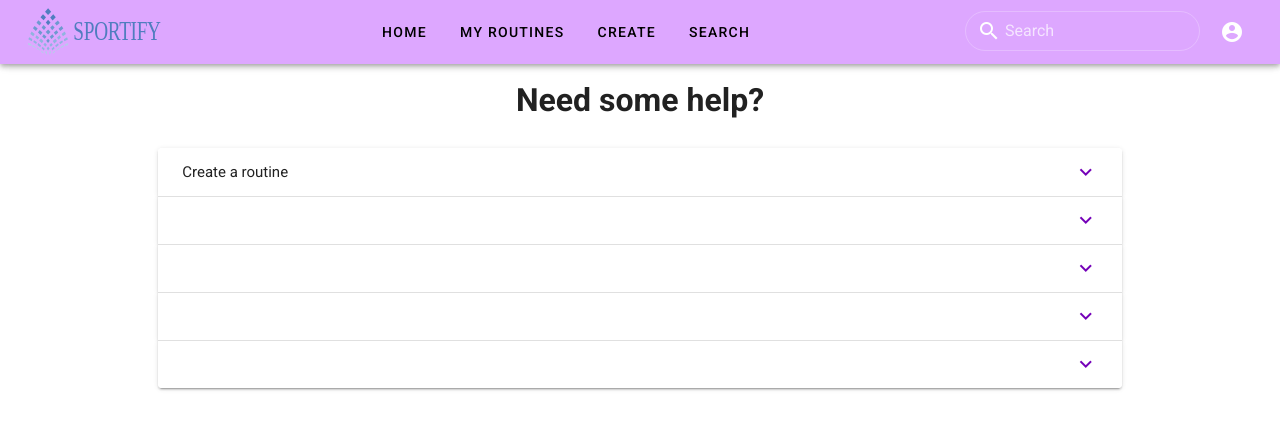
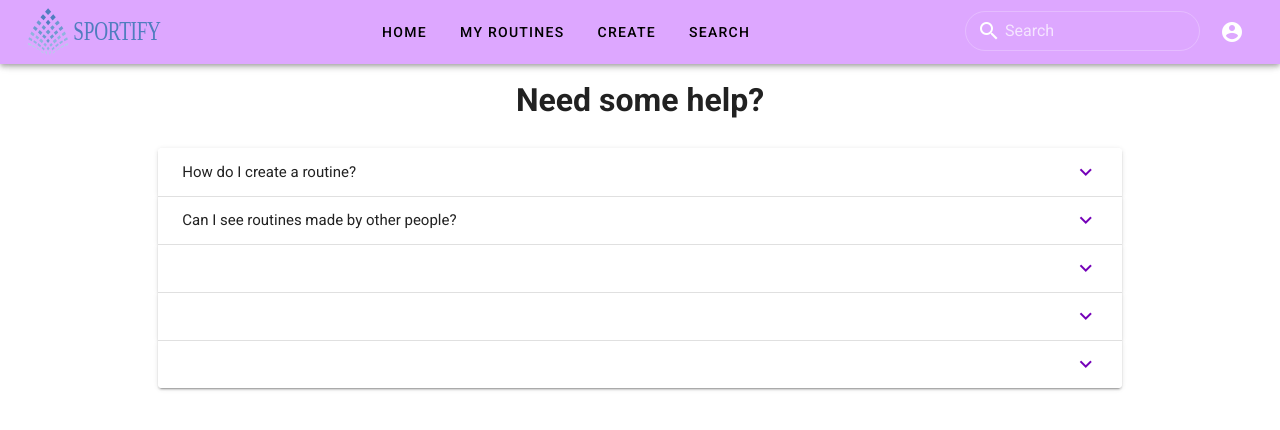
Before and after one commit to sebitokazu/sportify-web, a Vue app: page /help in a window 1280 px wide. Shown: the top 430 px of the page. Built offline with nearby package versions, Linux system fonts and the light colour scheme.

Commit message:
timeline for help description

```diff
--- /dev/null
+++ b/src/components/HelpDescription.vue
@@ -0,0 +1,27 @@
+<template>
+    <v-timeline>
+        <v-timeline-item
+            v-for="(text, i) in steps"
+            :key="i"
+            :class="i % 2 == 0 ? undefined : 'text-right'"
+            color="secondary"
+            :icon="i == steps.length - 1 ? 'check' : 'arrow_downward'"
+            fill-dot
+        >
+            {{ text }}
+        </v-timeline-item>
+    </v-timeline>
+</template>
+
+<script>
+export default {
+    name: "HelpDescription",
+    props: {
+        steps: {
+            type: Array
+        }
+    }
+};
+</script>
+
+<style></style>
--- a/src/views/HelpView.vue
+++ b/src/views/HelpView.vue
@@ -24,7 +24,11 @@
                                     </template>
                                 </v-expansion-panel-header>
                                 <v-expansion-panel-content>
-                                    {{ item.description }}
+                                    <template>
+                                        <HelpDescription
+                                            :steps="item.description"
+                                        />
+                                    </template>
                                 </v-expansion-panel-content>
                             </v-expansion-panel>
                         </v-expansion-panels>
@@ -37,15 +41,28 @@
 
 <script>
 import NavBar from "@/components/NavBar";
+import HelpDescription from "@/components/HelpDescription";
 export default {
     name: "HelpView",
     components: {
-        NavBar
+        NavBar,
+        HelpDescription
     },
     data: () => ({
         helpItems: [
-            { title: "Create a routine", description: "Go to Create -> ..." },
-            { title: "", description: "" },
+            {
+                title: "How do I create a routine?",
+                description: [
+                    "Go to Create",
+                    "Set up your routine on left side",
+                    "Pick exercises on the right side",
+                    "Voila!"
+                ]
+            },
+            {
+                title: "Can I see routines made by other people?",
+                description: ["Of course! Go to explore", "Have fun!"]
+            },
             { title: "", description: "" },
             { title: "", description: "" },
             { title: "", description: "" }
```
